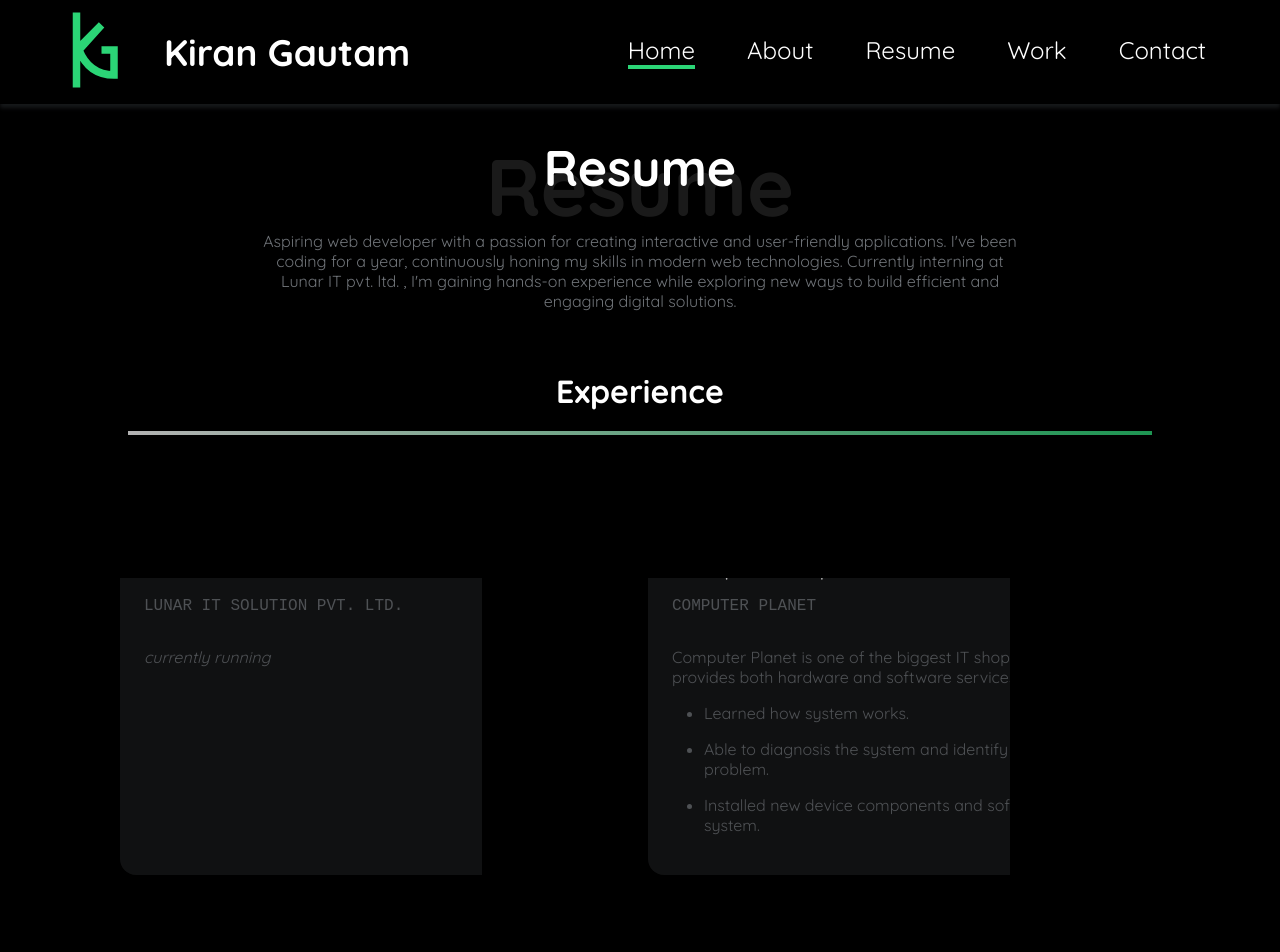
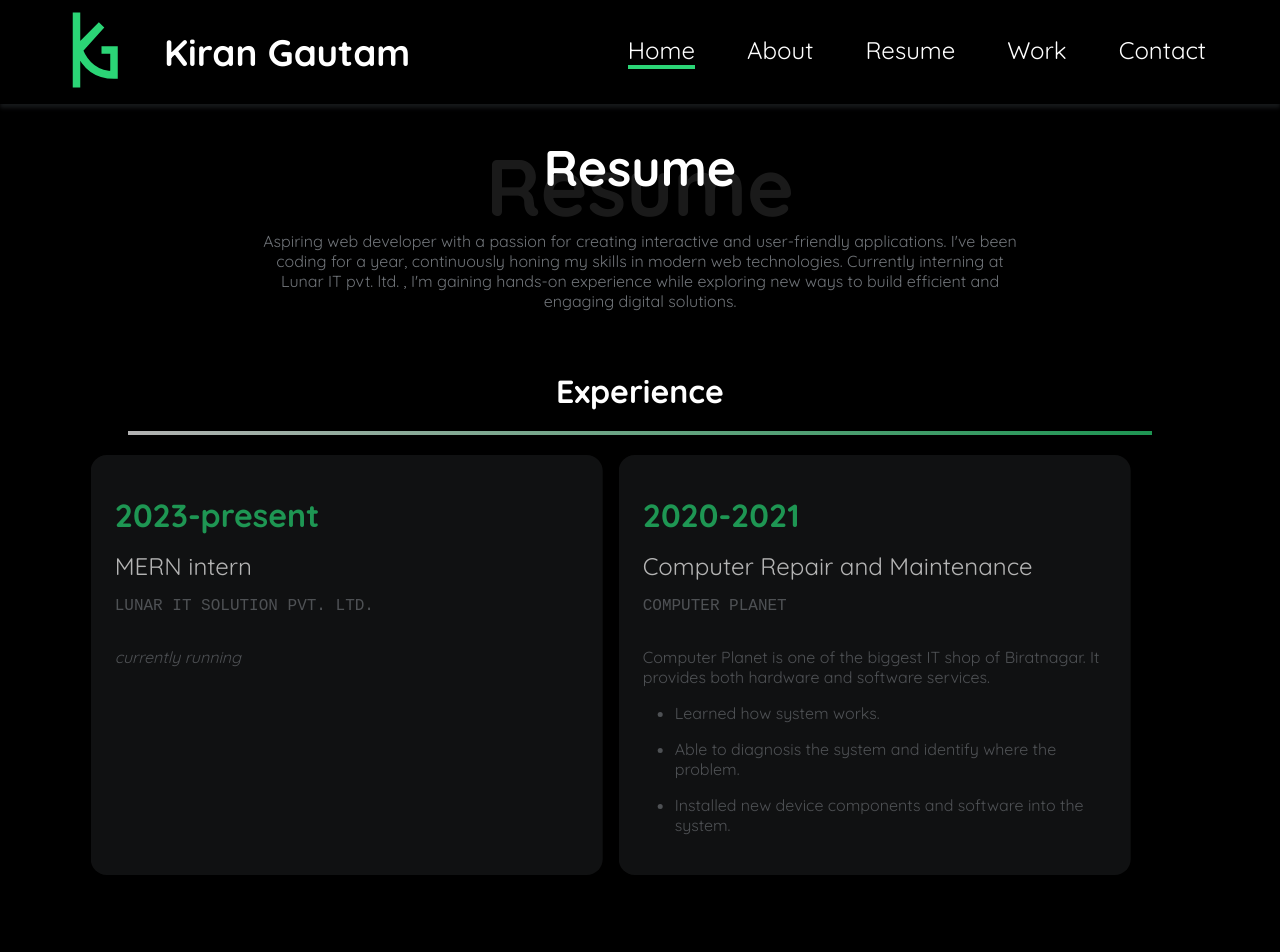
Before and after one commit to evillentenxon/MyPortfolio, a React (Vite) app: page /resume in a window 1280 px wide. Shown: the top 952 px of the page. Built offline with nearby package versions, Linux system fonts and the light colour scheme; a web font is replaced by a local one.

Commit message:
animation improve

```diff
--- a/src/components/Contact.jsx
+++ b/src/components/Contact.jsx
@@ -89,14 +89,14 @@ function Contact() {
 export default Contact;
 
 const Div = styled.div`
-  @keyframes appear {
+  @keyframes move-left {
     from {
       opacity: 0;
-      clip-path: inset(100% 100% 0 0);
+      transform: translateX(300px);
     }
     to {
       opacity: 1;
-      clip-path: inset(0 0 0 0);
+      transform: translateX(0);
     }
   }
 
@@ -133,7 +133,7 @@ const Div = styled.div`
     justify-content: center;
 
     & > div {
-      animation: appear linear;
+      animation: move-left linear;
       animation-timeline: view();
       animation-range: entry 0% cover 40%;
       flex: 1;
--- a/src/components/Resume.jsx
+++ b/src/components/Resume.jsx
@@ -69,14 +69,14 @@ function Resume() {
 export default Resume;
 
 const Div = styled.div`
-  @keyframes appear {
+  @keyframes moveRight {
     from {
       opacity: 0;
-      clip-path: inset(100% 100% 0 0);
+      transform: translateX(-100px);
     }
     to {
       opacity: 1;
-      clip-path: inset(0 0 0 0);
+      transform: translateX(0);
     }
   }
 
@@ -138,7 +138,7 @@ const Div = styled.div`
         width: 40vw;
         padding: 1.5rem;
         border-radius: 1rem;
-        animation: appear linear;
+        animation: moveRight linear;
         animation-timeline: view();
         animation-range: entry 0% cover 40%;
 
--- a/src/components/Skills.jsx
+++ b/src/components/Skills.jsx
@@ -8,6 +8,7 @@ const skills = [
   { name: "HTML", percentage: 100 },
   { name: "CSS", percentage: 90 },
   { name: "JAVASCRIPT", percentage: 85 },
+  { name: "Tailwind CSS", percentage: 90 },
 ];
 
 const SkillsBar = () => {
--- a/src/components/Work.jsx
+++ b/src/components/Work.jsx
@@ -100,7 +100,7 @@ function Work() {
 export default Work;
 
 const Div = styled.div`
-  @keyframes appear {
+  @keyframes side_big {
     from {
       opacity: 0;
       clip-path: inset(100% 100% 0 0);
@@ -149,7 +149,7 @@ const Div = styled.div`
       width: 100%;
       max-width: 300px;
       flex: 1 1 300px;
-      animation: appear linear;
+      animation: side_big linear;
       animation-timeline: view();
       animation-range: entry 0% cover 40%;
 
--- a/src/components/subComponents/Education.jsx
+++ b/src/components/subComponents/Education.jsx
@@ -11,8 +11,6 @@ function Resume() {
     window.addEventListener("resize", checkScreenSize);
     return () => window.removeEventListener("resize", checkScreenSize);
   }, []);
-
-
 
   return (
     <Div>
@@ -50,7 +48,6 @@ function Resume() {
       </div>
 
       <a
-        // href="https://drive.google.com/file/d/1_wp4b83bTmTwJlo7vZcV57bkPhumOQJF/view?usp=sharing"
         href="https://drive.google.com/file/d/1_wp4b83bTmTwJlo7vZcV57bkPhumOQJF/view?usp=sharing"
         target="_blank"
         download="kiran_cv.pdf"
@@ -66,14 +63,14 @@ export default Resume;
 const Div = styled.div`
   margin-top: 5rem;
 
-  @keyframes appear {
+  @keyframes moveRight {
     from {
       opacity: 0;
-      clip-path: inset(100% 100% 0 0);
+      transform: translateX(-100px);
     }
     to {
       opacity: 1;
-      clip-path: inset(0 0 0 0);
+      transform: translateX(0);
     }
   }
 
@@ -82,8 +79,8 @@ const Div = styled.div`
       text-align: center;
     }
     hr {
-      border: none; /* Removes the default border */
-      height: 4px; /* Sets the thickness */
+      border: none;
+      height: 4px;
       background: linear-gradient(
         to right,
         #fff,
@@ -109,10 +106,9 @@ const Div = styled.div`
         max-width: 40vw;
         padding: 1.5rem;
         border-radius: 1rem;
-        animation: appear linear;
+        animation: moveRight linear;
         animation-timeline: view();
         animation-range: entry 0% cover 40%;
-
 
         h1 {
           color: ${({ theme }) => theme.colors.green};
```
